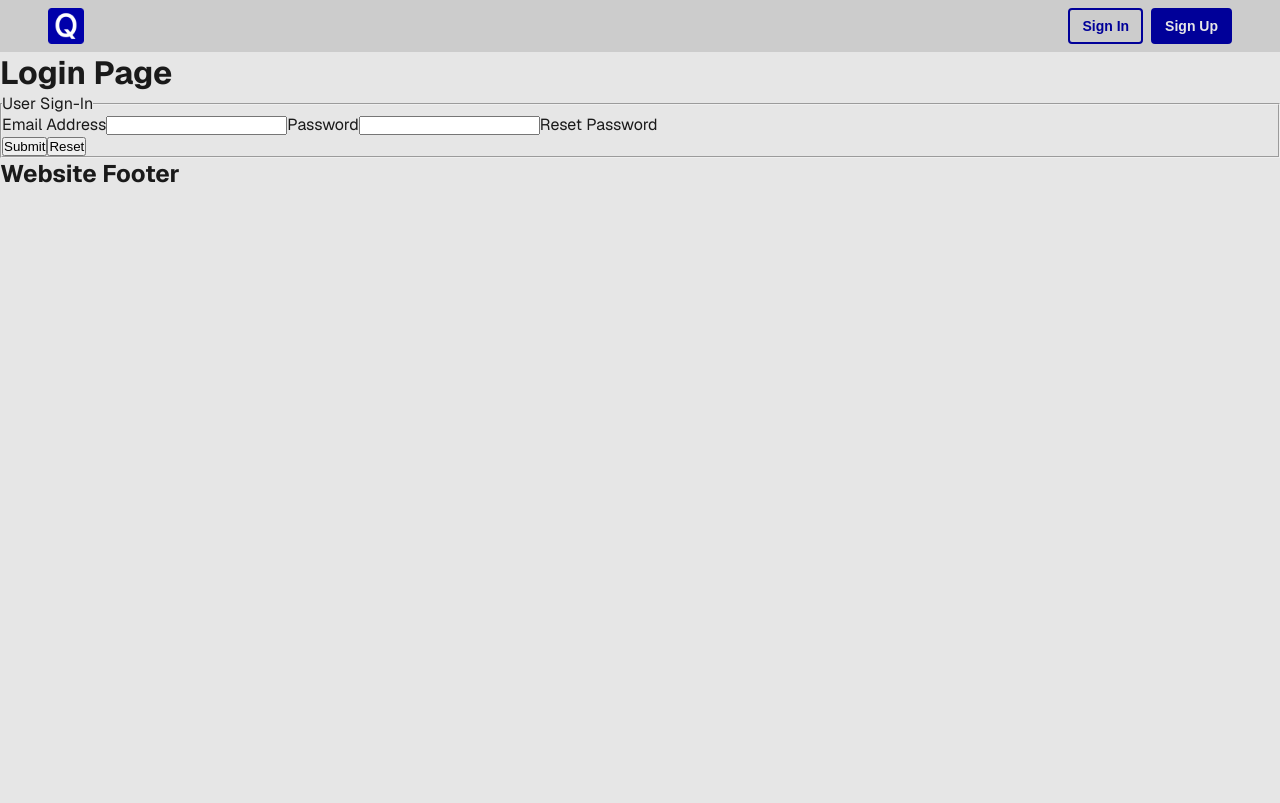
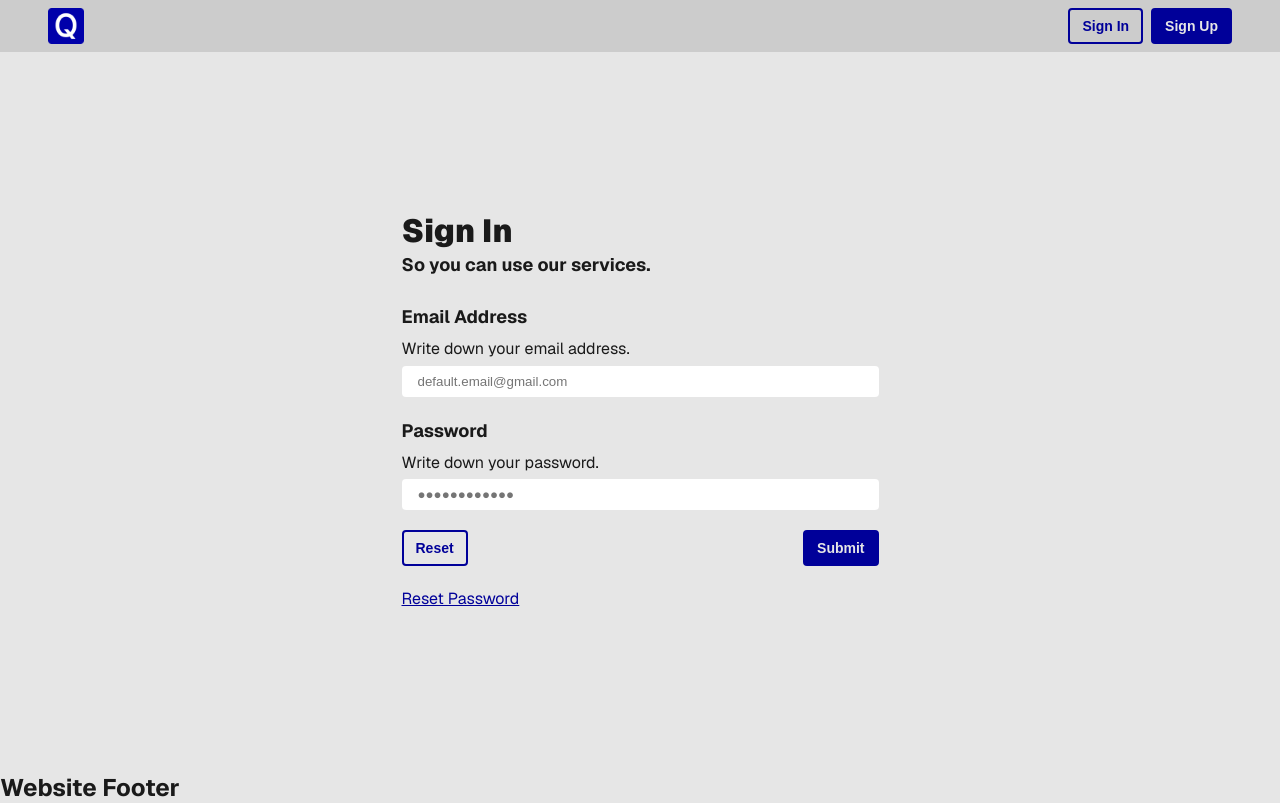
Before and after one commit to nathanEvrardDaCunha/quickTasks_front, a React (Vite) app: page /login in a window 1280 px wide. Built offline with nearby package versions, Linux system fonts and the light colour scheme.

Commit message:
css(core): stylize login features

```diff
--- a/src/components/ui/Heading.tsx
+++ b/src/components/ui/Heading.tsx
@@ -3,7 +3,7 @@ import './heading.scss';
 
 interface HeadingProps {
     children: string;
-    variant: 'h1' | 'h2' | 'h3' | 'h4' | 'p' | 'small';
+    variant: 'h1' | 'h2' | 'h3' | 'h4' | 'p' | 'small' | 'link';
     markup: 'h1' | 'h2' | 'h3' | 'h4' | 'p' | 'small';
     classExtension?: string;
 }
--- a/src/components/ui/heading.scss
+++ b/src/components/ui/heading.scss
@@ -80,6 +80,35 @@
     );
 }
 
+.heading--link {
+    @include headingBase();
+
+    @include headingExtension(
+        variables.$font-weight-400,
+        variables.$font-size-base,
+        var(--color-light-neutral-10),
+        variables.$line-height-base
+    );
+
+    display: inline-block;
+
+    transition: variables.$transition-base;
+    transform: scale(1);
+    color: var(--color-light-accent-30);
+    text-decoration: underline;
+
+    &:hover,
+    &:focus {
+        color: var(--color-light-accent-10);
+        text-decoration: underline;
+        transform: scale(0.95);
+    }
+
+    &:active {
+        transform: scale(0.9);
+    }
+}
+
 // === EXTENSION === //
 
 .status--error {
--- a/src/features/login/Login.tsx
+++ b/src/features/login/Login.tsx
@@ -1,21 +1,11 @@
+import Heading from '../../components/ui/Heading';
+import Section from '../../components/ui/Section';
 import { Footer } from '../../layouts/Footer';
 import { Header } from '../../layouts/Header';
 import Main from '../../layouts/Main';
 import LoginForm from './components/LoginForm';
 import LoginStatusMessage from './components/LoginStatusMessage';
 import useLogin from './hooks/useLogin';
-
-// Add Text in the Form for each input field
-
-// Add Text Between the Heading and the Form to describe what is this form about
-
-// Make the "Reset Password" Link shine as an interactive component
-
-// Transform the Form
-
-// Use AI to rewrite every text to be more professional
-
-// - Add a placeholder if possible
 
 function Login() {
     const {
@@ -30,8 +20,16 @@ function Login() {
         <>
             <Header />
 
-            <Main>
-                <h1>Login Page</h1>
+            <Main style={{ gap: 24 }} variant={'fluid'}>
+                <Section variant={'column'}>
+                    <Heading variant={'h1'} markup={'h1'}>
+                        Sign In
+                    </Heading>
+
+                    <Heading variant={'h4'} markup={'h2'}>
+                        So you can use our services.
+                    </Heading>
+                </Section>
 
                 <LoginStatusMessage mutation={mutation} />
 
--- a/src/features/login/components/LoginForm.tsx
+++ b/src/features/login/components/LoginForm.tsx
@@ -2,6 +2,12 @@ import type { UseMutationResult } from '@tanstack/react-query';
 import type { ChangeEvent } from 'react';
 import type { LoginError, LoginSuccess } from '../types/loginType';
 import { Link } from 'react-router-dom';
+import Input from '../../../components/form/Input';
+import Label from '../../../components/form/Label';
+import Button from '../../../components/ui/Button';
+import Heading from '../../../components/ui/Heading';
+import Section from '../../../components/ui/Section';
+import Form from '../../../components/form/Form';
 
 interface LoginFormProps {
     handleAction: () => void;
@@ -23,42 +29,72 @@ export default function LoginForm({
 }: LoginFormProps) {
     return (
         <>
-            <form action={handleAction}>
-                <fieldset>
-                    <legend>User Sign-In</legend>
+            <Form action={handleAction}>
+                <Section variant={'column'} style={{ gap: 4 }}>
+                    <Label htmlFor={'email'} style={'default'}>
+                        Email Address
+                    </Label>
 
-                    <label htmlFor="email">Email Address</label>
-                    <input
+                    <Heading variant={'p'} markup={'p'}>
+                        Write down your email address.
+                    </Heading>
+
+                    <Input
                         type="email"
                         name="email"
                         id="email"
-                        required={true}
                         value={userFormData.email}
                         onChange={handleOnChange}
+                        required
                     />
+                </Section>
 
-                    <label htmlFor="password">Password</label>
-                    <input
+                <Section variant={'column'} style={{ gap: 4 }}>
+                    <Label htmlFor={'password'} style={'default'}>
+                        Password
+                    </Label>
+
+                    <Heading variant={'p'} markup={'p'}>
+                        Write down your password.
+                    </Heading>
+
+                    <Input
                         type="password"
                         name="password"
                         id="password"
-                        required={true}
                         value={userFormData.password}
                         onChange={handleOnChange}
+                        required
                     />
+                </Section>
 
-                    <Link to={'/reset-password'}>Reset Password</Link>
+                <Section
+                    variant={'row'}
+                    style={{ justifyContent: 'space-between' }}
+                >
+                    <Button
+                        type="reset"
+                        handleOnClick={handleReset}
+                        variant={'outline'}
+                    >
+                        Reset
+                    </Button>
 
-                    <div>
-                        <button type="submit" disabled={mutation.isPending}>
-                            {mutation.isPending ? 'Submitting...' : 'Submit'}
-                        </button>
-                        <button type="button" onClick={handleReset}>
-                            Reset
-                        </button>
-                    </div>
-                </fieldset>
-            </form>
+                    <Button
+                        type="submit"
+                        variant={'default'}
+                        disabled={mutation.isPending}
+                    >
+                        {mutation.isPending ? 'Submitting...' : 'Submit'}
+                    </Button>
+                </Section>
+
+                <Link to={'/reset-password'}>
+                    <Heading variant={'link'} markup={'p'}>
+                        Reset Password
+                    </Heading>
+                </Link>
+            </Form>
         </>
     );
 }
--- a/src/features/login/components/LoginStatusMessage.tsx
+++ b/src/features/login/components/LoginStatusMessage.tsx
@@ -1,5 +1,6 @@
 import type { UseMutationResult } from '@tanstack/react-query';
 import type { LoginError, LoginSuccess } from '../types/loginType';
+import Status from '../../../components/composed/Status';
 
 interface LoginStatusMessageProps {
     mutation: UseMutationResult<LoginSuccess, LoginError>;
@@ -9,11 +10,11 @@ export default function LoginStatusMessage({
     mutation,
 }: LoginStatusMessageProps) {
     if (mutation.isPending) {
-        return <h2>Action processing...</h2>;
+        return <Status variant={'pending'}>Action processing...</Status>;
     }
 
     if (mutation.isSuccess && mutation.data) {
-        return <h2>Success: {mutation.data.message}</h2>;
+        return <Status variant={'success'}>{mutation.data.message}</Status>;
     }
 
     if (mutation.error) {
@@ -21,7 +22,7 @@ export default function LoginStatusMessage({
             mutation.error instanceof Error
                 ? mutation.error.message
                 : (mutation.error as LoginError).cause;
-        return <h2>Error: {errorMessage}</h2>;
+        return <Status variant={'error'}>{errorMessage}</Status>;
     }
 
     return null;
--- a/src/features/register/Register.tsx
+++ b/src/features/register/Register.tsx
@@ -6,10 +6,6 @@ import Main from '../../layouts/Main';
 import RegisterForm from './components/RegisterForm';
 import RegisterStatusMessage from './components/RegisterStatusMessage';
 import useRegister from './hooks/useRegister';
-
-// Add Text in the Form for each input field
-
-// Aria needed ?
 
 export default function Register() {
     const {
```
